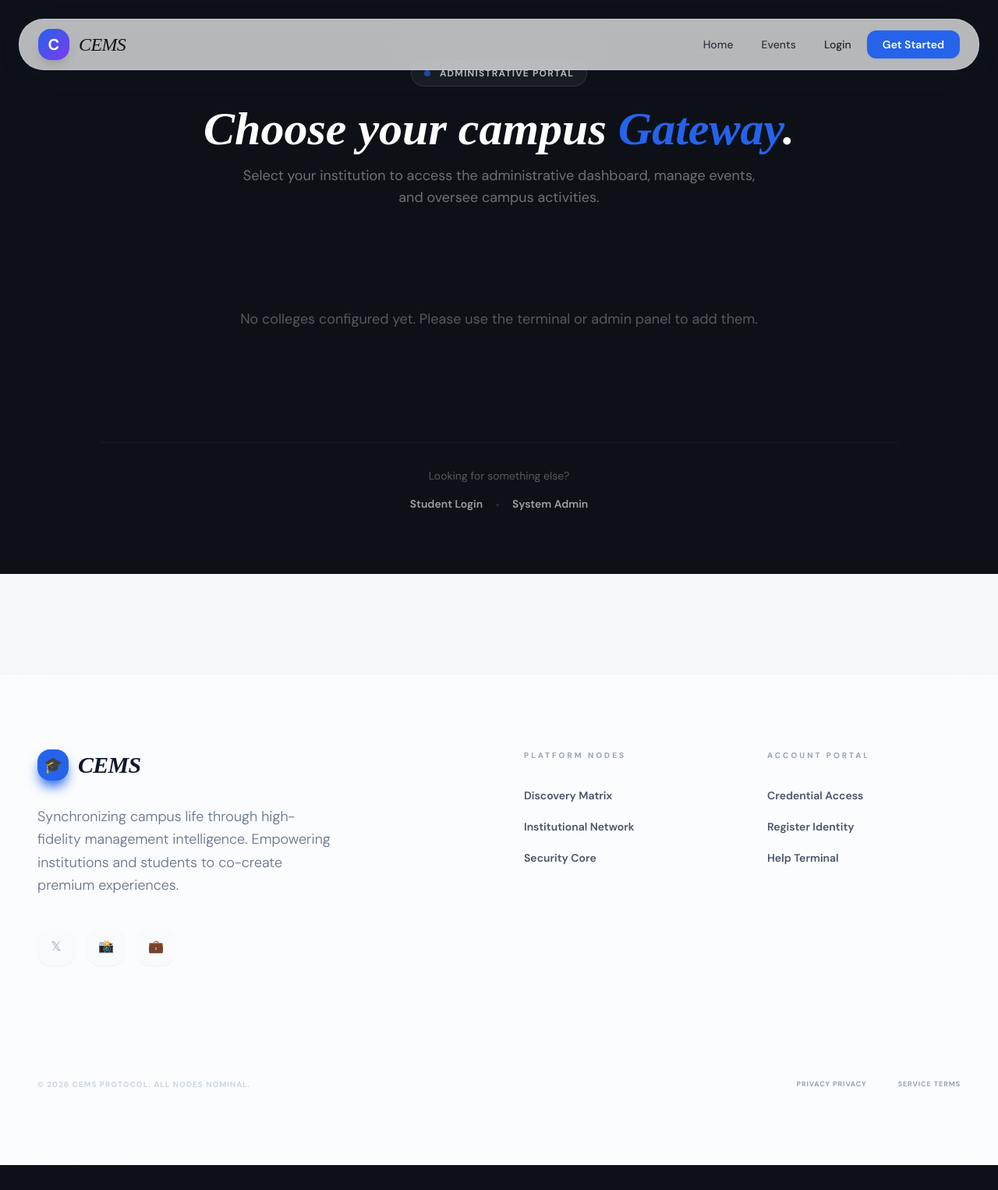
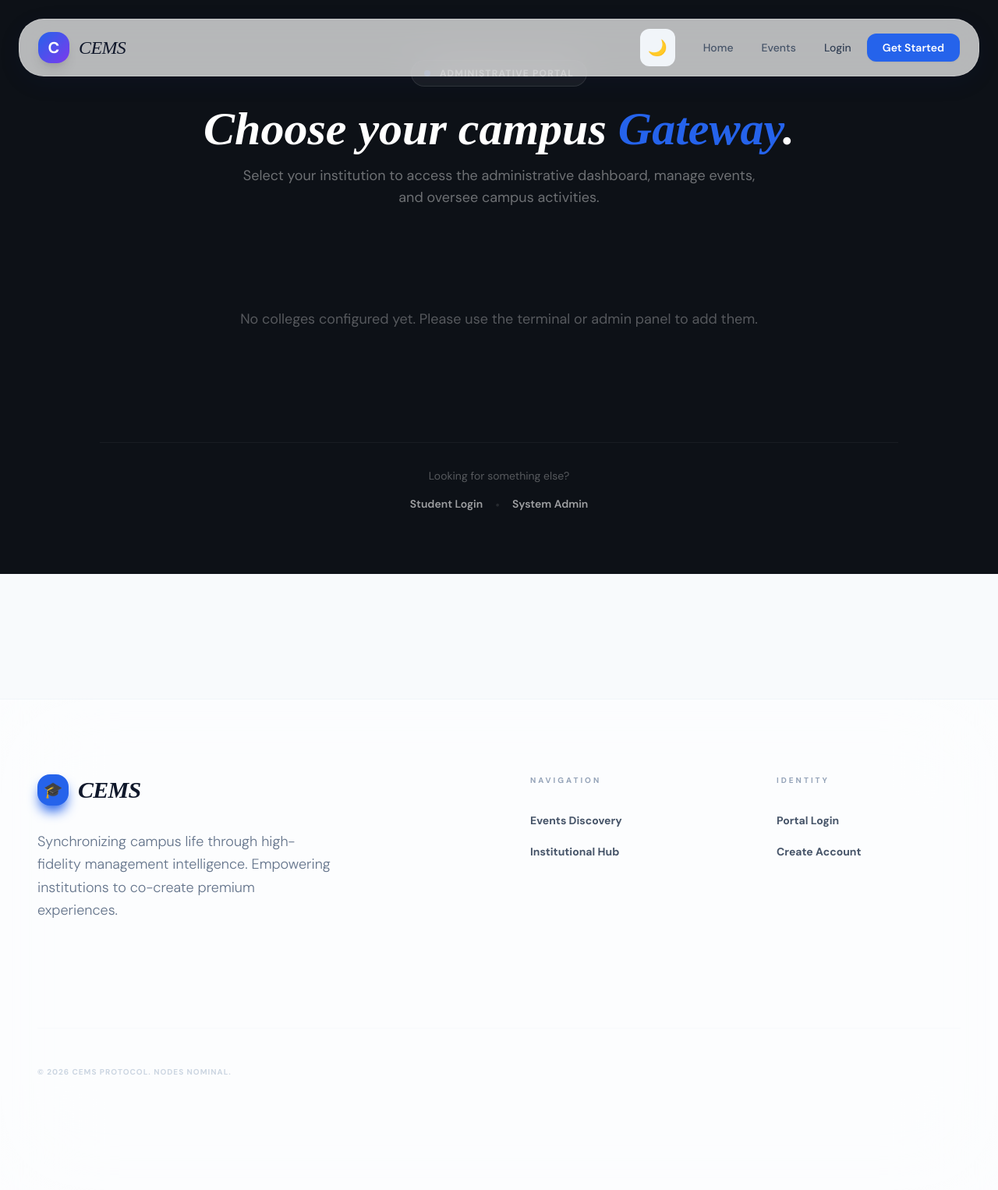
Before and after one commit to SajjitMalla01/fyp_project, a Django app: page /accounts/admin-gateway/ in a window 1280 px wide. Shown: the whole page at 78% size. Before the commit the page ends 1494 px from the top, so only its background shows below. Run offline with Django 5.2, Linux system fonts and the light colour scheme; data that the repository does not hold is empty; some libraries are stand-ins or nearby versions; some web fonts are replaced.

Commit message:
CEMS Master Calibration: Dark Mode, Herald Email, and Core Account Restoration

```diff
--- a/cems/cems/templates/base.html
+++ b/cems/cems/templates/base.html
@@ -1,17 +1,20 @@
 {% load static %}
 <!DOCTYPE html>
-<html lang="en">
+<html lang="en" class="scroll-smooth">
 <head>
   <meta charset="UTF-8">
   <meta name="viewport" content="width=device-width, initial-scale=1.0">
   <meta name="description" content="CEMS - College Event Management System">
   <title>CEMS | {% block title %}Home{% endblock %}</title>
+
   <link rel="preconnect" href="https://fonts.googleapis.com">
   <link rel="preconnect" href="https://fonts.gstatic.com" crossorigin>
   <link href="https://fonts.googleapis.com/css2?family=Instrument+Serif:ital@0;1&family=DM+Sans:ital,opsz,wght@0,9..40,300;0,9..40,400;0,9..40,500;0,9..40,600;0,9..40,700;1,9..40,400&family=JetBrains+Mono:wght@400;500;700&display=swap" rel="stylesheet">
+
   <script src="https://cdn.tailwindcss.com"></script>
   <script>
     tailwind.config = {
+      darkMode: 'class',
       theme: {
         extend: {
           fontFamily: {
@@ -26,11 +29,11 @@
               dark: 'var(--brand-dark, #1d4ed8)',
               light: 'var(--brand-light, #eff6ff)',
               accent: 'var(--brand-accent, #7c3aed)',
-              'accent-light': '#ede9fe'
             },
           },
           boxShadow: {
             'glass': '0 8px 32px 0 rgba(31, 38, 135, 0.07)',
+            'glass-dark': '0 8px 32px 0 rgba(0, 0, 0, 0.4)',
             'premium': '0 20px 25px -5px rgba(0, 0, 0, 0.05), 0 10px 10px -5px rgba(0, 0, 0, 0.02)',
             'brand': '0 10px 15px -3px var(--brand-alpha, rgba(37, 99, 235, 0.2))',
           },
@@ -50,6 +53,16 @@
       }
     }
   </script>
+
+  <script>
+    // Theme initialization script - avoids flash of unstyled content
+    if (localStorage.getItem('color-theme') === 'dark' || (!('color-theme' in localStorage) && window.matchMedia('(prefers-color-scheme: dark)').matches)) {
+        document.documentElement.classList.add('dark');
+    } else {
+        document.documentElement.classList.remove('dark');
+    }
+  </script>
+
   <link rel="stylesheet" href="{% static 'css/style.css' %}">
   <style>
     .g-blue { background: linear-gradient(135deg, #2563eb, #60a5fa); }
@@ -58,10 +71,18 @@
     .g-rose { background: linear-gradient(135deg, #dc2626, #f87171); }
     .g-amber { background: linear-gradient(135deg, #d97706, #fbbf24); }
     .g-slate { background: linear-gradient(135deg, #1e293b, #475569); }
+
+    /* Bento Panel Core */
+    .bento-panel {
+      @apply bg-white dark:bg-slate-900 border border-slate-100 dark:border-slate-800 rounded-[2.5rem] shadow-premium transition-all duration-500;
+    }
   </style>
   {% block extra_head %}{% endblock %}
 </head>
-<body class="bg-ink-50 font-sans text-ink-700 antialiased min-h-screen flex flex-col" {% if current_college %}data-pc="{{ current_college.primary_color }}" data-ac="{{ current_college.accent_color }}"{% endif %}>
+
+<body class="bg-slate-50 dark:bg-slate-950 font-sans text-slate-900 dark:text-slate-100 antialiased min-h-screen flex flex-col transition-colors duration-500"
+      {% if current_college %}data-pc="{{ current_college.primary_color }}" data-ac="{{ current_college.accent_color }}"{% endif %}>
+
 <script>
   if (document.body.hasAttribute('data-pc')) {
     document.documentElement.style.setProperty('--brand', document.body.getAttribute('data-pc'));
@@ -71,28 +92,36 @@
 
 <!-- NAVBAR -->
 <div class="fixed top-6 left-0 right-0 z-[100] px-6">
-  <nav class="max-w-7xl mx-auto bg-white/70 dark:bg-slate-900/70 backdrop-blur-xl border border-white/20 dark:border-white/10 rounded-[2rem] shadow-glass px-6 py-3 transition-all duration-500 hover:shadow-premium group/nav">
+  <nav class="max-w-7xl mx-auto bg-white/70 dark:bg-slate-900/70 backdrop-blur-xl border border-white/20 dark:border-white/10 rounded-[2rem] shadow-glass dark:shadow-glass-dark px-6 py-3 transition-all duration-500 hover:shadow-premium group/nav">
     <div class="flex items-center justify-between">
+
       <!-- Brand -->
-      <a href="{% url 'home' %}{% if current_college %}?college_id={{ current_college.id }}{% endif %}" class="flex items-center gap-3 group">
+      <a href="{% url 'home' %}" class="flex items-center gap-3 group">
         <div class="w-10 h-10 rounded-2xl bg-gradient-to-br from-brand to-brand-accent flex items-center justify-center text-white font-bold text-xl shadow-lg group-hover:rotate-12 transition-all duration-500">C</div>
         <div class="flex flex-col">
-          <span class="font-serif italic text-2xl text-ink-900 dark:text-white leading-none tracking-tight">CEMS</span>
+          <span class="font-serif italic text-2xl text-slate-900 dark:text-white leading-none tracking-tight">CEMS</span>
           {% if current_college %}<span class="text-[9px] font-black text-brand uppercase tracking-widest">{{ current_college.name }}</span>{% endif %}
         </div>
       </a>
 
       <!-- Desktop Nav -->
       <div class="hidden md:flex items-center gap-1">
+
+        <!-- Theme Toggle -->
+        <button id="theme-toggle" class="p-2.5 mr-4 rounded-xl bg-slate-100 dark:bg-slate-800 text-slate-500 dark:text-slate-400 hover:text-brand transition-all">
+            <span id="theme-toggle-dark-icon" class="hidden text-xl">🌙</span>
+            <span id="theme-toggle-light-icon" class="hidden text-xl">☀️</span>
+        </button>
+
         {% if all_colleges and user.is_superuser %}
         <!-- COLLEGE SWITCHER -->
         <div class="relative group mr-4">
-          <button class="flex items-center gap-2 px-3 py-1.5 rounded-lg bg-ink-50 border border-ink-200 text-xs font-bold text-ink-600 hover:border-brand transition-all">
+          <button class="flex items-center gap-2 px-3 py-1.5 rounded-lg bg-slate-50 dark:bg-slate-800 border border-slate-200 dark:border-slate-700 text-xs font-bold text-slate-600 dark:text-slate-300 hover:border-brand transition-all">
             🏛️ Switch College <span class="text-[10px] opacity-40">▼</span>
           </button>
-          <div class="absolute left-0 top-full mt-1 w-56 bg-white rounded-xl shadow-xl border border-ink-100 py-2 hidden group-hover:block animate-fade-in z-50">
+          <div class="absolute left-0 top-full mt-1 w-56 bg-white dark:bg-slate-800 rounded-xl shadow-xl border border-slate-100 dark:border-slate-700 py-2 hidden group-hover:block animate-fade-in z-50">
             {% for c in all_colleges %}
-            <a href="{% url 'switch_college' c.id %}" class="flex items-center justify-between px-4 py-2.5 text-xs font-semibold text-ink-700 hover:bg-brand/5 hover:text-brand transition-colors {% if current_college.id == c.id %}bg-brand/5 text-brand{% endif %}">
+            <a href="{% url 'switch_college' c.id %}" class="flex items-center justify-between px-4 py-2.5 text-xs font-semibold text-slate-700 dark:text-slate-200 hover:bg-brand/5 hover:text-brand transition-colors {% if current_college.id == c.id %}bg-brand/5 text-brand{% endif %}">
               {{ c.name }}
               {% if current_college.id == c.id %}<span>✓</span>{% endif %}
             </a>
@@ -101,79 +130,67 @@
         </div>
         {% endif %}
 
-        <a href="{% url 'home' %}{% if current_college %}?college_id={{ current_college.id }}{% endif %}" class="px-4 py-2 text-sm font-medium text-ink-600 hover:text-ink-900 hover:bg-ink-50 rounded-lg transition-colors">Home</a>
-        <a href="{% url 'event_list' %}{% if current_college %}?college_id={{ current_college.id }}{% endif %}" class="px-4 py-2 text-sm font-medium text-ink-600 hover:text-ink-900 hover:bg-ink-50 rounded-lg transition-colors">Events</a>
+        <a href="{% url 'home' %}" class="px-4 py-2 text-sm font-medium text-slate-600 dark:text-slate-400 hover:text-slate-900 dark:hover:text-white hover:bg-slate-50 dark:hover:bg-slate-800 rounded-lg transition-colors">Home</a>
+        <a href="{% url 'event_list' %}" class="px-4 py-2 text-sm font-medium text-slate-600 dark:text-slate-400 hover:text-slate-900 dark:hover:text-white hover:bg-slate-50 dark:hover:bg-slate-800 rounded-lg transition-colors">Events</a>
+
         {% if user.is_authenticated %}
-          {% if user.profile.role == 'ADMIN' or user.is_superuser %}
-            <a href="{% url 'admin_dashboard' %}{% if current_college %}?college_id={{ current_college.id }}{% endif %}" class="px-4 py-2 text-sm font-medium text-ink-600 hover:text-ink-900 hover:bg-ink-50 rounded-lg transition-colors">Dashboard</a>
+          {% if user.is_superuser or user.profile.role == 'ADMIN' %}
+            <a href="{% url 'admin_dashboard' %}" class="px-4 py-2 text-sm font-medium text-slate-600 dark:text-slate-400 hover:text-slate-900 dark:hover:text-white hover:bg-slate-50 dark:hover:bg-slate-800 rounded-lg transition-colors">Dashboard</a>
           {% elif user.profile.role == 'STAFF' %}
-            <a href="{% url 'staff_dashboard' %}{% if current_college %}?college_id={{ current_college.id }}{% endif %}" class="px-4 py-2 text-sm font-medium text-ink-600 hover:text-ink-900 hover:bg-ink-50 rounded-lg transition-colors">Dashboard</a>
+            <a href="{% url 'staff_dashboard' %}" class="px-4 py-2 text-sm font-medium text-slate-600 dark:text-slate-400 hover:text-slate-900 dark:hover:text-white hover:bg-slate-50 dark:hover:bg-slate-800 rounded-lg transition-colors">Dashboard</a>
           {% else %}
-            <a href="{% url 'student_dashboard' %}{% if current_college %}?college_id={{ current_college.id }}{% endif %}" class="px-4 py-2 text-sm font-medium text-ink-600 hover:text-ink-900 hover:bg-ink-50 rounded-lg transition-colors">My Dashboard</a>
+            <a href="{% url 'student_dashboard' %}" class="px-4 py-2 text-sm font-medium text-slate-600 dark:text-slate-400 hover:text-slate-900 dark:hover:text-white hover:bg-slate-50 dark:hover:bg-slate-800 rounded-lg transition-colors">My Dashboard</a>
           {% endif %}
-          <div class="w-px h-5 bg-ink-200 mx-1"></div>
-          <a href="{% url 'profile' %}" class="flex items-center gap-2 px-3 py-1.5 rounded-full border border-ink-200 hover:border-ink-300 text-sm font-medium text-ink-700 transition-colors">
+
+          <div class="w-px h-5 bg-slate-200 dark:bg-slate-700 mx-1"></div>
+
+          <a href="{% url 'profile' %}" class="flex items-center gap-2 px-3 py-1.5 rounded-full border border-slate-200 dark:border-slate-700 hover:border-slate-300 text-sm font-medium text-slate-700 dark:text-slate-200 transition-colors">
             <div class="w-6 h-6 rounded-full bg-gradient-to-br from-brand to-brand-accent text-white flex items-center justify-center text-xs font-bold">{{ user.username|first|upper }}</div>
             {{ user.username }}
           </a>
+
           <form action="{% url 'logout' %}" method="post" class="inline">
             {% csrf_token %}
-            <button type="submit" class="ml-1 px-3 py-1.5 text-sm font-medium text-red-500 hover:text-red-700 hover:bg-red-50 rounded-lg transition-colors">Logout</button>
+            <button type="submit" class="ml-1 px-3 py-1.5 text-sm font-medium text-rose-500 hover:text-rose-700 hover:bg-rose-50 dark:hover:bg-rose-900/20 rounded-lg transition-colors">Logout</button>
           </form>
         {% else %}
-          {% if current_college %}
-            <a href="{% url 'login_college_scoped' current_college.slug %}" class="px-4 py-2 text-sm font-medium text-ink-700 hover:text-ink-900 hover:bg-ink-50 rounded-lg transition-colors">Login</a>
-            <a href="{% url 'register_college_scoped' current_college.slug %}" class="px-5 py-2 text-sm font-semibold text-white bg-brand hover:bg-brand-dark rounded-xl shadow-sm hover:shadow-brand/30 transition-all">Get Started</a>
-          {% else %}
-            <a href="{% url 'login' %}" class="px-4 py-2 text-sm font-medium text-ink-700 hover:text-ink-900 hover:bg-ink-50 rounded-lg transition-colors">Login</a>
-            <a href="{% url 'register' %}" class="px-5 py-2 text-sm font-semibold text-white bg-brand hover:bg-brand-dark rounded-xl shadow-sm hover:shadow-brand/30 transition-all">Get Started</a>
-          {% endif %}
+          <a href="{% url 'login' %}" class="px-4 py-2 text-sm font-medium text-slate-700 dark:text-slate-300 hover:text-slate-900 dark:hover:text-white hover:bg-slate-50 dark:hover:bg-slate-800 rounded-lg transition-colors">Login</a>
+          <a href="{% url 'register' %}" class="px-5 py-2 text-sm font-semibold text-white bg-brand hover:bg-brand-dark rounded-xl shadow-sm hover:shadow-brand/30 transition-all">Get Started</a>
         {% endif %}
       </div>
 
       <!-- Mobile menu button -->
-      <button id="mob-menu-btn" class="md:hidden p-2 rounded-lg text-ink-500 hover:bg-ink-100 transition-colors">
+      <button id="mob-menu-btn" class="md:hidden p-2 rounded-lg text-slate-500 hover:bg-slate-100 dark:hover:bg-slate-800 transition-colors">
         <svg class="w-5 h-5" fill="none" stroke="currentColor" viewBox="0 0 24 24"><path stroke-linecap="round" stroke-linejoin="round" stroke-width="2" d="M4 6h16M4 12h16M4 18h16"/></svg>
       </button>
     </div>
-  </div>
+  </nav>
 
   <!-- Mobile Nav -->
-  <div id="mob-menu" class="hidden md:hidden border-t border-ink-100 bg-white px-4 py-3 space-y-1">
-    <a href="{% url 'home' %}" class="block px-3 py-2.5 text-sm font-medium text-ink-700 hover:bg-ink-50 rounded-lg">Home</a>
-    <a href="{% url 'event_list' %}" class="block px-3 py-2.5 text-sm font-medium text-ink-700 hover:bg-ink-50 rounded-lg">Events</a>
+  <div id="mob-menu" class="hidden md:hidden mt-2 bg-white dark:bg-slate-900 rounded-2xl shadow-xl p-4 space-y-2 border border-slate-100 dark:border-slate-800">
+    <a href="{% url 'home' %}" class="block px-3 py-2.5 text-sm font-medium text-slate-700 dark:text-slate-200 hover:bg-slate-50 dark:hover:bg-slate-800 rounded-lg">Home</a>
+    <a href="{% url 'event_list' %}" class="block px-3 py-2.5 text-sm font-medium text-slate-700 dark:text-slate-200 hover:bg-slate-50 dark:hover:bg-slate-800 rounded-lg">Events</a>
     {% if user.is_authenticated %}
-      <a href="{% url 'profile' %}" class="block px-3 py-2.5 text-sm font-medium text-ink-700 hover:bg-ink-50 rounded-lg">Profile</a>
-      <form action="{% url 'logout' %}" method="post">
-        {% csrf_token %}
-        <button type="submit" class="w-full text-left px-3 py-2.5 text-sm font-medium text-red-500 hover:bg-red-50 rounded-lg">Logout</button>
-      </form>
+      <a href="{% url 'profile' %}" class="block px-3 py-2.5 text-sm font-medium text-slate-700 dark:text-slate-200 hover:bg-slate-50 dark:hover:bg-slate-800 rounded-lg">Profile</a>
+      <form action="{% url 'logout' %}" method="post">{% csrf_token %}<button type="submit" class="w-full text-left px-3 py-2.5 text-sm font-medium text-rose-500 rounded-lg">Logout</button></form>
     {% else %}
-      {% if current_college %}
-        <a href="{% url 'login_college_scoped' current_college.slug %}" class="block px-3 py-2.5 text-sm font-medium text-ink-700 hover:bg-ink-50 rounded-lg">Login</a>
-        <a href="{% url 'register_college_scoped' current_college.slug %}" class="block px-3 py-2.5 text-sm font-semibold text-white bg-brand rounded-xl text-center">Get Started</a>
-      {% else %}
-        <a href="{% url 'login' %}" class="block px-3 py-2.5 text-sm font-medium text-ink-700 hover:bg-ink-50 rounded-lg">Login</a>
-        <a href="{% url 'register' %}" class="block px-3 py-2.5 text-sm font-semibold text-white bg-brand rounded-xl text-center">Get Started</a>
-      {% endif %}
+      <a href="{% url 'login' %}" class="block px-3 py-2.5 text-sm font-medium text-slate-700 dark:text-slate-200 rounded-lg">Login</a>
+      <a href="{% url 'register' %}" class="block px-3 py-2.5 text-sm font-semibold text-white bg-brand rounded-xl text-center">Get Started</a>
     {% endif %}
   </div>
-</nav>
+</div>
 
 <!-- MESSAGES -->
 {% if messages %}
-<div class="fixed top-20 right-4 z-50 flex flex-col gap-2 max-w-sm w-full">
+<div class="fixed top-24 right-4 z-50 flex flex-col gap-3 max-w-sm w-full">
   {% for message in messages %}
-  <div class="flex items-start gap-3 p-4 rounded-xl shadow-lg border animate-fade-up
-    {% if message.tags == 'success' %}bg-emerald-50 border-emerald-200 text-emerald-800
-    {% elif message.tags == 'error' %}bg-red-50 border-red-200 text-red-800
-    {% elif message.tags == 'warning' %}bg-amber-50 border-amber-200 text-amber-800
-    {% else %}bg-blue-50 border-blue-200 text-blue-800{% endif %}">
-    <span class="text-lg flex-shrink-0">
-      {% if message.tags == 'success' %}✅{% elif message.tags == 'error' %}❌{% elif message.tags == 'warning' %}⚠️{% else %}ℹ️{% endif %}
-    </span>
-    <p class="text-sm font-medium leading-snug">{{ message }}</p>
-    <button onclick="this.parentElement.remove()" class="ml-auto flex-shrink-0 opacity-50 hover:opacity-100 transition-opacity text-lg leading-none">&times;</button>
+  <div class="flex items-start gap-4 p-5 rounded-2xl shadow-2xl border backdrop-blur-3xl animate-fade-up
+    {% if message.tags == 'success' %}bg-emerald-500/10 border-emerald-500/20 text-emerald-600 dark:text-emerald-400
+    {% elif message.tags == 'error' %}bg-rose-500/10 border-rose-500/20 text-rose-600 dark:text-rose-400
+    {% elif message.tags == 'warning' %}bg-amber-500/10 border-amber-500/20 text-amber-600 dark:text-amber-400
+    {% else %}bg-brand/10 border-brand/20 text-brand{% endif %}">
+    <span class="text-xl">{% if message.tags == 'success' %}✅{% elif message.tags == 'error' %}❌{% elif message.tags == 'warning' %}⚠️{% else %}ℹ️{% endif %}</span>
+    <p class="text-sm font-bold leading-tight">{{ message }}</p>
   </div>
   {% endfor %}
 </div>
@@ -185,65 +202,71 @@
 </main>
 
 <!-- FOOTER -->
-<!-- FOOTER (PREMIUM UPGRADE) -->
-<footer class="mt-32 border-t border-slate-100 bg-white/50 backdrop-blur-3xl px-6 lg:px-12 py-24 relative overflow-hidden">
-    <div class="absolute inset-0 bg-gradient-to-br from-brand/5 via-transparent to-indigo-500/5 -z-10"></div>
+<footer class="mt-40 border-t border-slate-100 dark:border-slate-800 bg-white/50 dark:bg-slate-900/50 backdrop-blur-3xl px-6 lg:px-12 py-24 relative overflow-hidden transition-colors">
     <div class="max-w-7xl mx-auto">
-        <div class="grid grid-cols-1 md:grid-cols-4 gap-16 mb-24">
+        <div class="grid grid-cols-1 md:grid-cols-4 gap-20 mb-24">
             <div class="md:col-span-2">
                 <div class="flex items-center gap-3 mb-8">
                     <div class="w-10 h-10 bg-brand rounded-2xl flex items-center justify-center text-white text-xl shadow-brand">🎓</div>
-                    <span class="font-serif italic text-3xl font-bold tracking-tight text-slate-900">CEMS</span>
+                    <span class="font-serif italic text-3xl font-bold tracking-tight text-slate-900 dark:text-white">CEMS</span>
                 </div>
-                <p class="text-slate-500 text-lg font-light leading-relaxed mb-10 max-w-sm">
-                    Synchronizing campus life through high-fidelity management intelligence. Empowering institutions and students to co-create premium experiences.
+                <p class="text-slate-500 dark:text-slate-400 text-lg font-light leading-relaxed mb-10 max-w-sm">
+                    Synchronizing campus life through high-fidelity management intelligence. Empowering institutions to co-create premium experiences.
                 </p>
-                <div class="flex gap-4">
-                    <a href="#" class="w-12 h-12 rounded-2xl bg-slate-50 text-slate-400 flex items-center justify-center hover:bg-brand hover:text-white transition-all shadow-sm">𝕏</a>
-                    <a href="#" class="w-12 h-12 rounded-2xl bg-slate-50 text-slate-400 flex items-center justify-center hover:bg-brand hover:text-white transition-all shadow-sm">📸</a>
-                    <a href="#" class="w-12 h-12 rounded-2xl bg-slate-50 text-slate-400 flex items-center justify-center hover:bg-brand hover:text-white transition-all shadow-sm">💼</a>
-                </div>
             </div>
-            <div>
-                <h4 class="text-[10px] font-black uppercase tracking-[0.3em] text-slate-400 mb-8">Platform Nodes</h4>
-                <ul class="space-y-4">
-                    <li><a href="{% url 'event_list' %}" class="text-sm font-semibold text-slate-600 hover:text-brand transition-colors">Discovery Matrix</a></li>
-                    <li><a href="{% url 'tenant_home' %}" class="text-sm font-semibold text-slate-600 hover:text-brand transition-colors">Institutional Network</a></li>
-                    <li><a href="#" class="text-sm font-semibold text-slate-600 hover:text-brand transition-colors">Security Core</a></li>
-                </ul>
-            </div>
-            <div>
-                <h4 class="text-[10px] font-black uppercase tracking-[0.3em] text-slate-400 mb-8">Account Portal</h4>
-                <ul class="space-y-4">
-                    <li><a href="{% url 'login' %}" class="text-sm font-semibold text-slate-600 hover:text-brand transition-colors">Credential Access</a></li>
-                    <li><a href="{% url 'register' %}" class="text-sm font-semibold text-slate-600 hover:text-brand transition-colors">Register Identity</a></li>
-                    <li><a href="#" class="text-sm font-semibold text-slate-600 hover:text-brand transition-colors">Help Terminal</a></li>
-                </ul>
-            </div>
+            <div><h4 class="text-[10px] font-black uppercase tracking-[0.3em] text-slate-400 mb-8">Navigation</h4><ul class="space-y-4"><li><a href="{% url 'event_list' %}" class="text-sm font-bold text-slate-600 dark:text-slate-400 hover:text-brand transition-colors">Events Discovery</a></li><li><a href="{% url 'tenant_home' %}" class="text-sm font-bold text-slate-600 dark:text-slate-400 hover:text-brand transition-colors">Institutional Hub</a></li></ul></div>
+            <div><h4 class="text-[10px] font-black uppercase tracking-[0.3em] text-slate-400 mb-8">Identity</h4><ul class="space-y-4"><li><a href="{% url 'login' %}" class="text-sm font-bold text-slate-600 dark:text-slate-400 hover:text-brand transition-colors">Portal Login</a></li><li><a href="{% url 'register' %}" class="text-sm font-bold text-slate-600 dark:text-slate-400 hover:text-brand transition-colors">Create Account</a></li></ul></div>
         </div>
-        <div class="flex flex-col md:flex-row justify-between items-center gap-8 pt-12 border-t border-slate-50">
-            <p class="text-[10px] font-black uppercase tracking-widest text-slate-300">© 2026 CEMS PROTOCOL. ALL NODES NOMINAL.</p>
-            <div class="flex gap-10">
-                <a href="#" class="text-[9px] font-black uppercase tracking-widest text-slate-400 hover:text-brand transition-colors">Privacy Privacy</a>
-                <a href="#" class="text-[9px] font-black uppercase tracking-widest text-slate-400 hover:text-brand transition-colors">Service Terms</a>
-            </div>
-        </div>
+        <div class="flex justify-between items-center py-12 border-t border-slate-50 dark:border-slate-800"><p class="text-[10px] font-black uppercase tracking-widest text-slate-300 dark:text-slate-700">© 2026 CEMS PROTOCOL. NODES NOMINAL.</p></div>
     </div>
 </footer>
 
 <script>
   // Mobile menu toggle
-  document.getElementById('mob-menu-btn').addEventListener('click', () => {
-    document.getElementById('mob-menu').classList.toggle('hidden');
+  document.getElementById('mob-menu-btn').addEventListener('click', () => document.getElementById('mob-menu').classList.toggle('hidden'));
+
+  // Theme Toggle Logic
+  var themeToggleDarkIcon = document.getElementById('theme-toggle-dark-icon');
+  var themeToggleLightIcon = document.getElementById('theme-toggle-light-icon');
+
+  if (document.documentElement.classList.contains('dark')) {
+      themeToggleLightIcon.classList.remove('hidden');
+  } else {
+      themeToggleDarkIcon.classList.remove('hidden');
+  }
+
+  document.getElementById('theme-toggle').addEventListener('click', function() {
+      themeToggleDarkIcon.classList.toggle('hidden');
+      themeToggleLightIcon.classList.toggle('hidden');
+
+      if (localStorage.getItem('color-theme')) {
+          if (localStorage.getItem('color-theme') === 'light') {
+              document.documentElement.classList.add('dark');
+              localStorage.setItem('color-theme', 'dark');
+          } else {
+              document.documentElement.classList.remove('dark');
+              localStorage.setItem('color-theme', 'light');
+          }
+      } else {
+          if (document.documentElement.classList.contains('dark')) {
+              document.documentElement.classList.remove('dark');
+              localStorage.setItem('color-theme', 'light');
+          } else {
+              document.documentElement.classList.add('dark');
+              localStorage.setItem('color-theme', 'dark');
+          }
+      }
   });
+
   // Auto-dismiss messages
   setTimeout(() => {
     document.querySelectorAll('[class*="animate-fade-up"]').forEach(el => {
-      el.style.transition = 'opacity 0.5s';
+      el.style.transition = 'opacity 0.8s, transform 0.8s';
       el.style.opacity = '0';
-      setTimeout(() => el.remove(), 500);
+      el.style.transform = 'translateY(-20px)';
+      setTimeout(() => el.remove(), 800);
     });
-  }, 5000);
+  }, 4000);
 </script>
 {% block extra_js %}{% endblock %}
 </body>
```
Also changed, not shown: cems/cems/init_production.py (added, +83 -0 lines).
